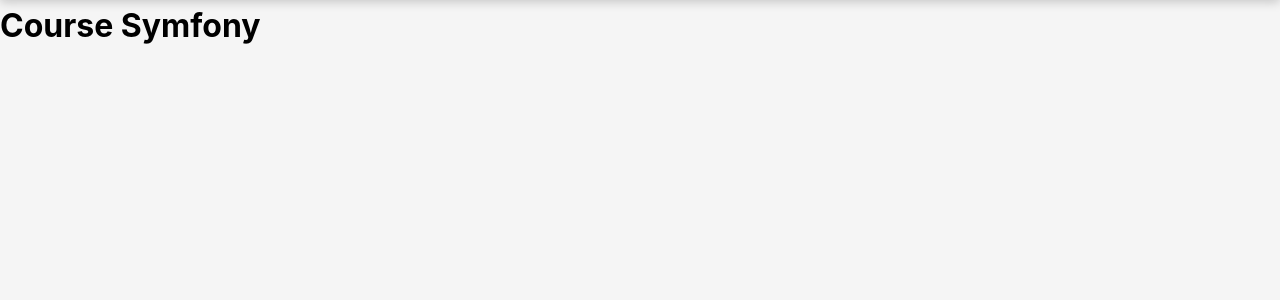
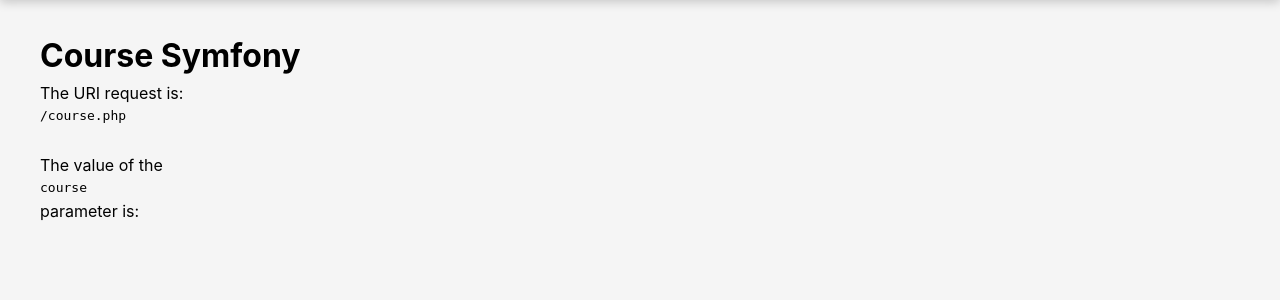
Before and after one commit to Markus-Sm/projects-panel, a PHP site: page /course.php in a window 1280 px wide. Shown: the part 58-358 px from the top of the page. Run offline with PHP 8.4, Linux system fonts and the light colour scheme; style sheets or scripts are compiled from the project's sources; some libraries are stand-ins or nearby versions.

Commit message:
installing symfony

```diff
--- a/course.php
+++ b/course.php
@@ -4,12 +4,17 @@ $pageKey = "course";
 include "inc/header.inc.php";
 ?>
 
-<div>
+<div style="padding: 30px 40px;">
     <h1><?php echo $pageTitle; ?></h1>
 
     <?php
         $uri = $_SERVER['REQUEST_URI'];
-        $foo = $_GET['foo'] ?? null;
+        $foo = $_GET['id'] ?? null;
+
+        // write response
+        echo "The URI request is: <pre>$uri</pre><br>\n";
+
+        echo "The value of the <pre>$pageKey</pre> parameter is: <pre>$foo</pre>";
     ?>
 
 </div>
```
Also changed, not shown: composer.json (added, +15 -0 lines), 3 other files.
